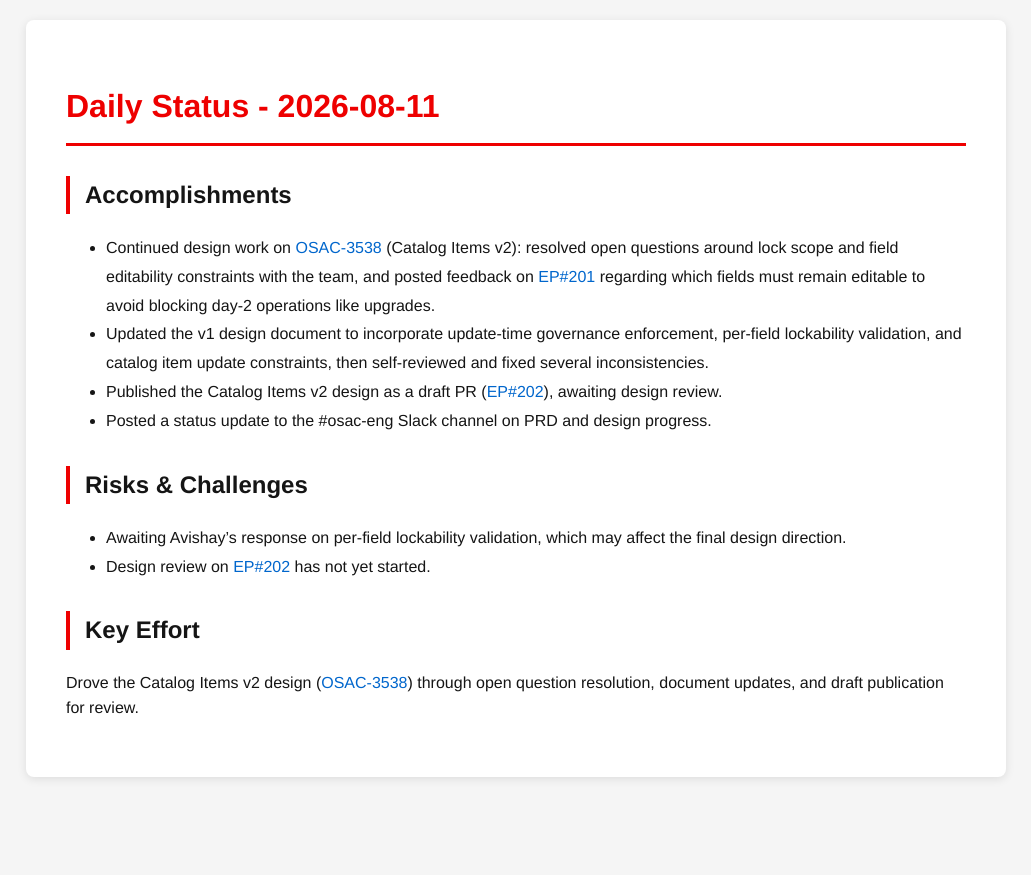
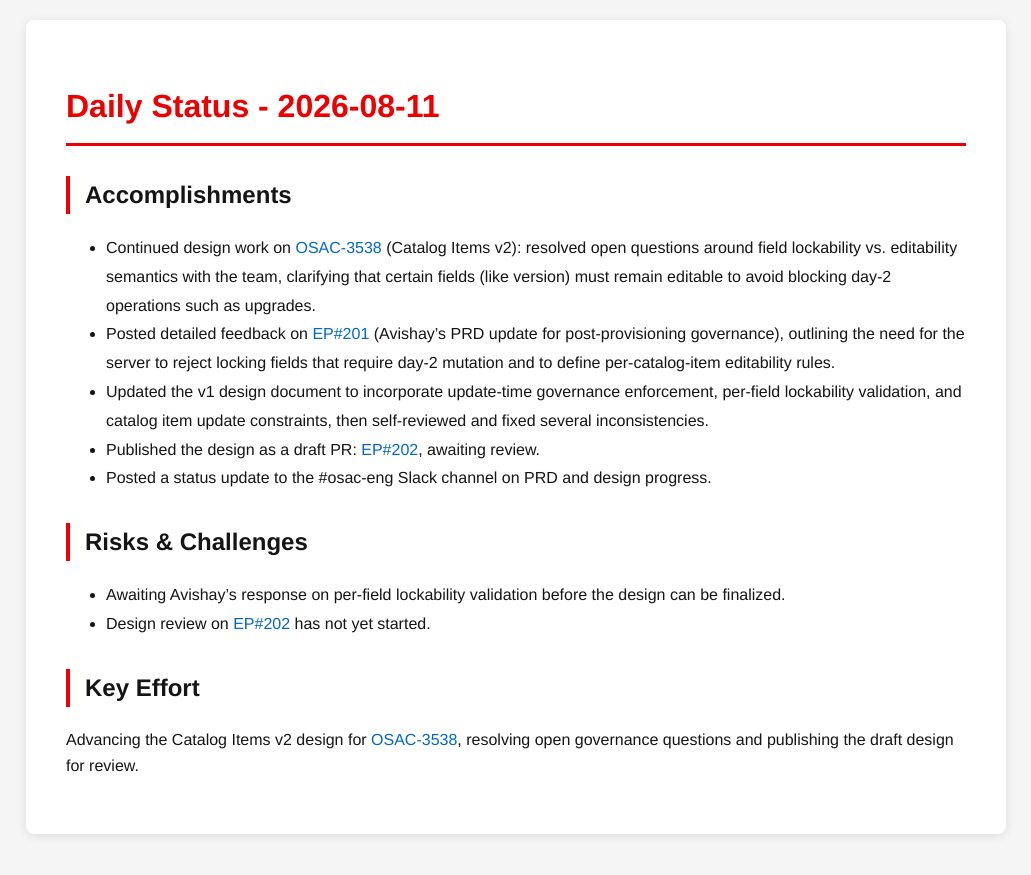
Before and after one commit to tzvatot/daily-status, a Jekyll site: the page built from 2026-08-11.md, in a window 1280 px wide. Shown: the top 875 px of the page, without its empty margins (124-1155 px from the left). Built offline with Jekyll 4.4.1, drawn with Linux system fonts in a browser that asks for light colours.

Commit message:
Daily status update - 2026-08-11

```diff
--- a/2026-08-11.md
+++ b/2026-08-11.md
@@ -7,14 +7,15 @@ date: 2026-08-11
 # Daily Status - 2026-08-11
 
 ## Accomplishments
-- Continued design work on [OSAC-3538](https://redhat.atlassian.net/browse/OSAC-3538) (Catalog Items v2): resolved open questions around lock scope and field editability constraints with the team, and posted feedback on [EP#201](https://github.com/osac-project/enhancement-proposals/pull/201) regarding which fields must remain editable to avoid blocking day-2 operations like upgrades.
+- Continued design work on [OSAC-3538](https://redhat.atlassian.net/browse/OSAC-3538) (Catalog Items v2): resolved open questions around field lockability vs. editability semantics with the team, clarifying that certain fields (like version) must remain editable to avoid blocking day-2 operations such as upgrades.
+- Posted detailed feedback on [EP#201](https://github.com/osac-project/enhancement-proposals/pull/201) (Avishay's PRD update for post-provisioning governance), outlining the need for the server to reject locking fields that require day-2 mutation and to define per-catalog-item editability rules.
 - Updated the v1 design document to incorporate update-time governance enforcement, per-field lockability validation, and catalog item update constraints, then self-reviewed and fixed several inconsistencies.
-- Published the Catalog Items v2 design as a draft PR ([EP#202](https://github.com/osac-project/enhancement-proposals/pull/202)), awaiting design review.
+- Published the design as a draft PR: [EP#202](https://github.com/osac-project/enhancement-proposals/pull/202), awaiting review.
 - Posted a status update to the #osac-eng Slack channel on PRD and design progress.
 
 ## Risks & Challenges
-- Awaiting Avishay's response on per-field lockability validation, which may affect the final design direction.
+- Awaiting Avishay's response on per-field lockability validation before the design can be finalized.
 - Design review on [EP#202](https://github.com/osac-project/enhancement-proposals/pull/202) has not yet started.
 
 ## Key Effort
-Drove the Catalog Items v2 design ([OSAC-3538](https://redhat.atlassian.net/browse/OSAC-3538)) through open question resolution, document updates, and draft publication for review.
+Advancing the Catalog Items v2 design for [OSAC-3538](https://redhat.atlassian.net/browse/OSAC-3538), resolving open governance questions and publishing the draft design for review.
```
